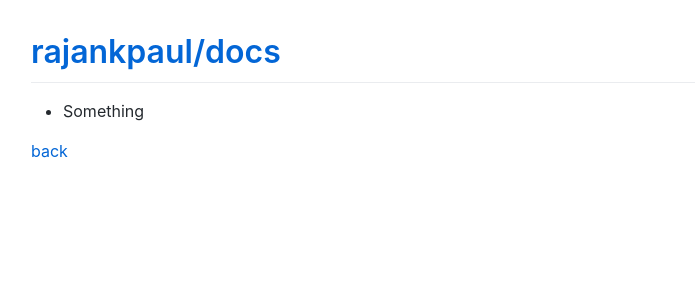
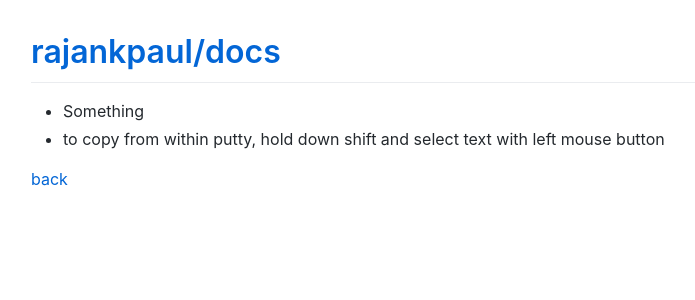
Before and after one commit to rajankpaul/docs, a Jekyll site: the page built from tutorials/linux/vim/index.md, in a window 1280 px wide. Shown: the top 300 px of the page, without its empty margins (119-814 px from the left). Built offline with Jekyll 4.4.1, drawn with Linux system fonts in a browser that asks for light colours; comment, search, counter and statistics services are not loaded.

Commit message:
Update index.md

```diff
--- a/tutorials/linux/vim/index.md
+++ b/tutorials/linux/vim/index.md
@@ -4,5 +4,6 @@ title: Vim
 ---
 
 *   Something
+*   to copy from within putty, hold down shift and select text with left mouse button
 
 [back](../)
```
